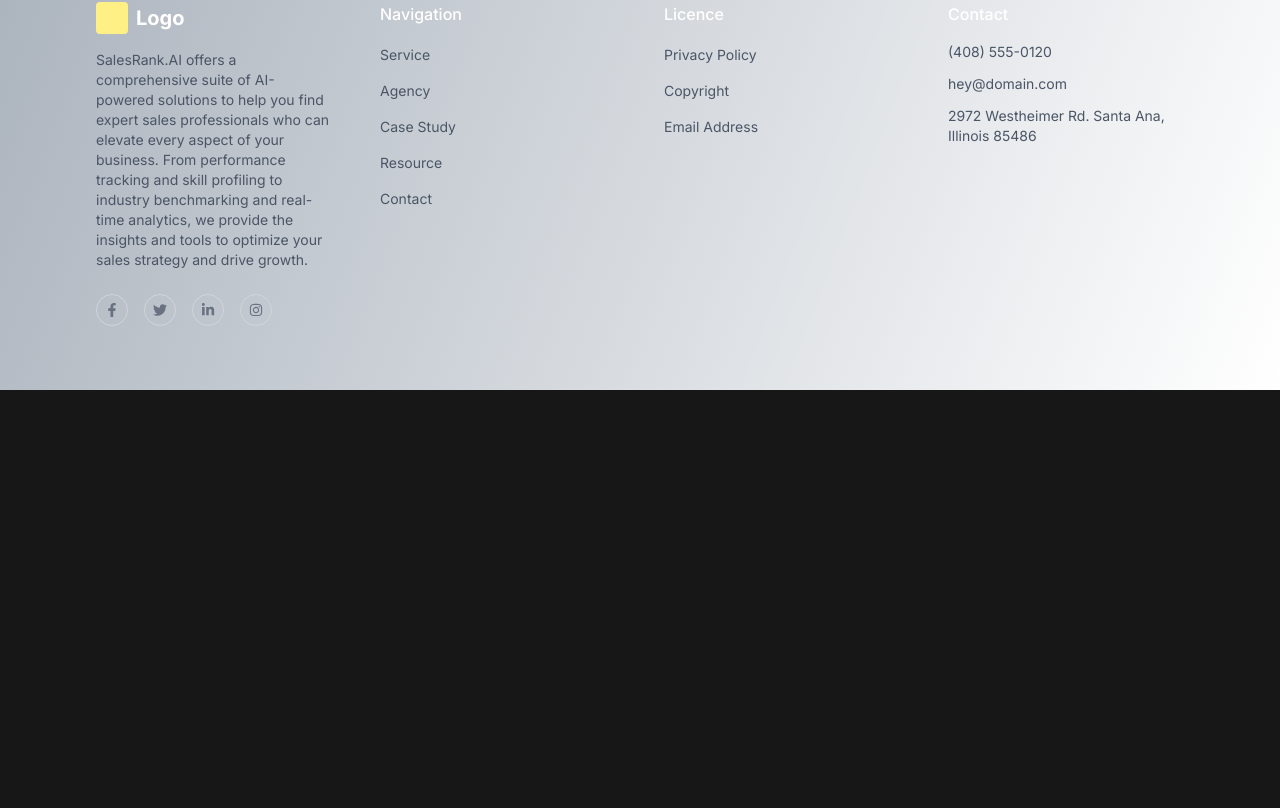
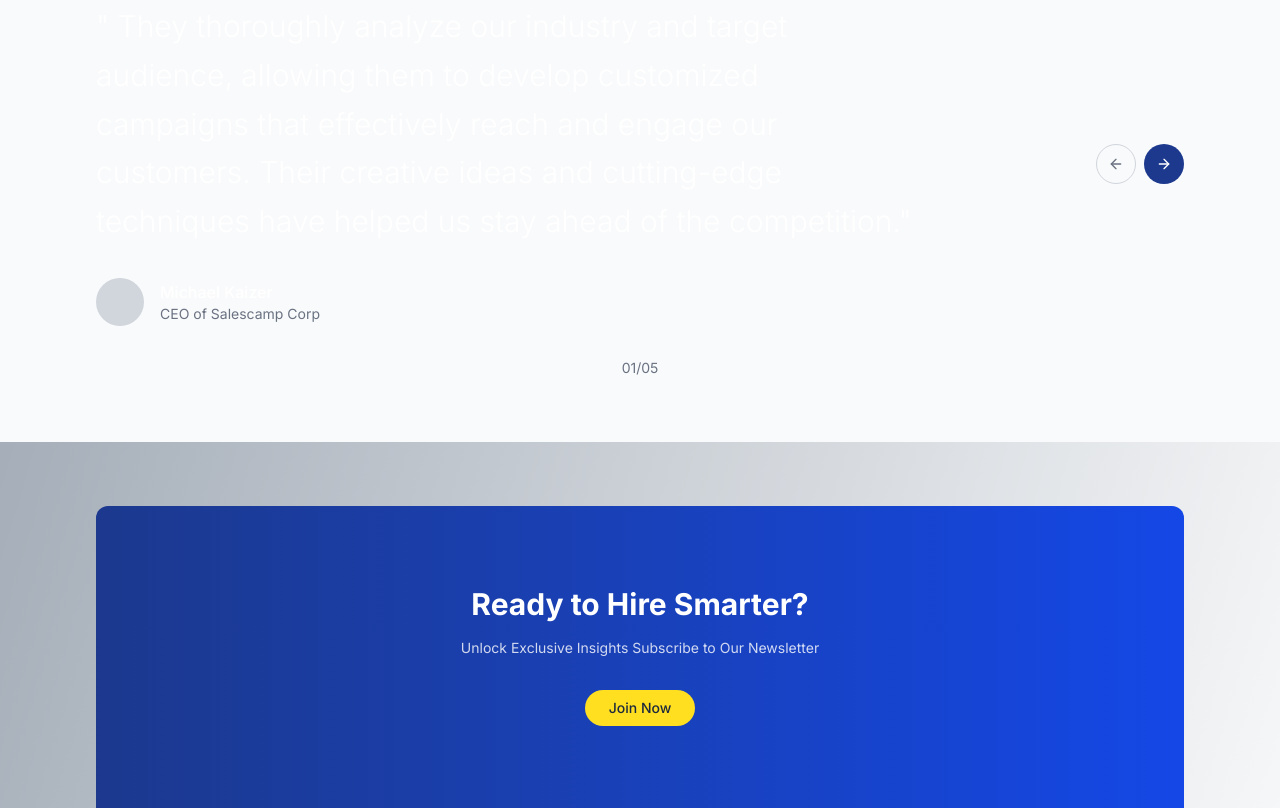
Before and after one commit to gaznafis007/sales-rank-ai, a Next.js app: page / in a window 1280 px wide. Shown: the part 2931-3739 px from the top of the page. Before the commit the page ends 3321 px from the top, so only its background shows below. Built offline with nearby package versions, Linux system fonts and the light colour scheme.

Commit message:
init: newsletter and testimonial section created

```diff
--- /dev/null
+++ b/src/Components/Newsletter.tsx
@@ -0,0 +1,22 @@
+export default function NewsletterSection() {
+  return (
+    <section className="max-w-7xl mx-auto py-16 px-6 md:px-16 lg:px-24">
+      <div className="w-full mx-auto">
+        <div className="bg-gradient-to-r from-blue-900 to-blue-700 rounded-xl p-8 md:p-20 text-white text-center">
+          <h2 className="text-2xl md:text-3xl font-bold mb-4">
+            Ready to Hire Smarter?
+          </h2>
+          <p className="text-sm text-white/80 mb-8">
+            Unlock Exclusive Insights Subscribe to Our Newsletter
+          </p>
+
+          <div className="relative max-w-md mx-auto mb-4">
+            <button className="bg-yellow-300 text-slate-800 font-medium py-2 px-6 rounded-full text-sm  mx-auto block">
+              Join Now
+            </button>
+          </div>
+        </div>
+      </div>
+    </section>
+  );
+}
--- /dev/null
+++ b/src/Components/Testimonial.tsx
@@ -0,0 +1,40 @@
+import { FiArrowLeft, FiArrowRight } from "react-icons/fi"
+
+export default function Testimonial() {
+  return (
+    <section className="py-16 px-6 md:px-16 lg:px-24 bg-gray-50">
+      <div className="max-w-7xl mx-auto">
+        <div className="flex flex-col md:flex-row items-center justify-between gap-8">
+          <div className="md:w-3/4">
+            <blockquote className="text-2xl md:text-3xl font-light leading-relaxed">
+              &quot; They thoroughly analyze our industry and target audience, allowing them to develop customized campaigns
+              that effectively reach and engage our customers. Their creative ideas and cutting-edge techniques have
+              helped us stay ahead of the competition.&quot;
+            </blockquote>
+
+            <div className="flex items-center gap-4 mt-8">
+              <div className="w-12 h-12 bg-gray-300 rounded-full"></div>
+              <div>
+                <h4 className="font-medium">Michael Kaizer</h4>
+                <p className="text-sm text-gray-500">CEO of Salescamp Corp</p>
+              </div>
+            </div>
+          </div>
+
+          <div className="flex gap-2">
+            <button className="w-10 h-10 rounded-full border border-gray-300 flex items-center justify-center text-gray-500 hover:bg-gray-100">
+              <FiArrowLeft />
+            </button>
+            <button className="w-10 h-10 rounded-full bg-blue-900 flex items-center justify-center text-white hover:bg-blue-800">
+              <FiArrowRight />
+            </button>
+          </div>
+        </div>
+
+        <div className="flex items-center justify-center mt-8">
+          <span className="text-sm text-gray-500">01/05</span>
+        </div>
+      </div>
+    </section>
+  )
+}
--- a/src/app/page.tsx
+++ b/src/app/page.tsx
@@ -4,6 +4,8 @@ import FaqSection from "@/Components/FaqSection";
 import Footer from "@/Components/Footer";
 import Hero from "@/Components/Hero";
 import Navbar from "@/Components/Navbar";
+import Newsletter from "@/Components/Newsletter";
+import Testimonial from "@/Components/Testimonial";
 
 
 export default function Home() {
@@ -14,6 +16,8 @@ export default function Home() {
       <CoachSection/>
       <CoursesSection/>
       <FaqSection/>
+      <Testimonial/>
+      <Newsletter/>
       <Footer />
     </main>
   )
```
